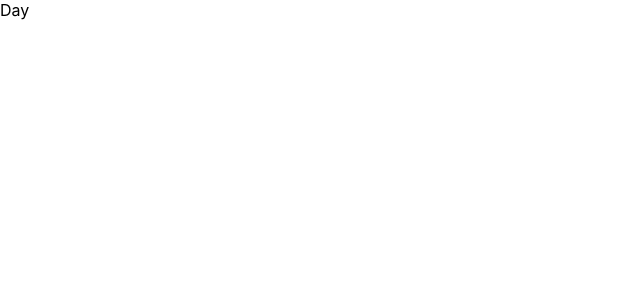
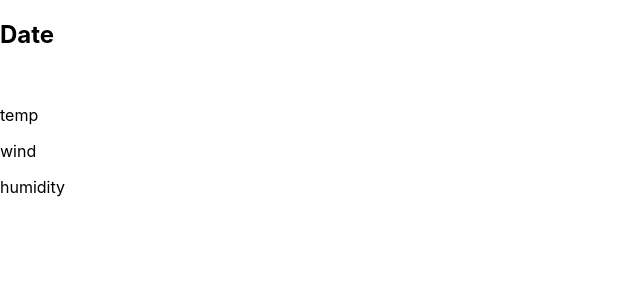
Before and after one commit to jbramirez03/Weather-Arc, a React (Create React App) app: page / in a window 1280 px wide. Shown: the top 300 px of the page, without its empty margins (0-640 px from the left). Built offline with nearby package versions, Linux system fonts and the light colour scheme.

Commit message:
created simple starter format for weather article component

```diff
--- a/src/components/Article.js
+++ b/src/components/Article.js
@@ -2,7 +2,14 @@
 
 const Article = () => {
     return (
-        <div>Day</div>
+        <article>
+            <h2>Date</h2>
+            <img src="" alt="" />
+            <p>temp</p>
+            <p>wind</p>
+            <p>humidity</p>
+
+        </article>
     )
 }
 
```
